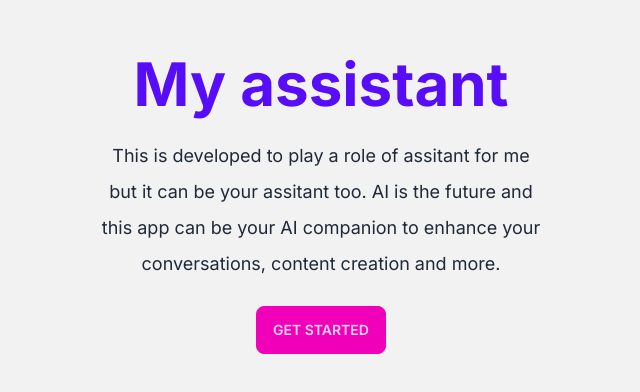
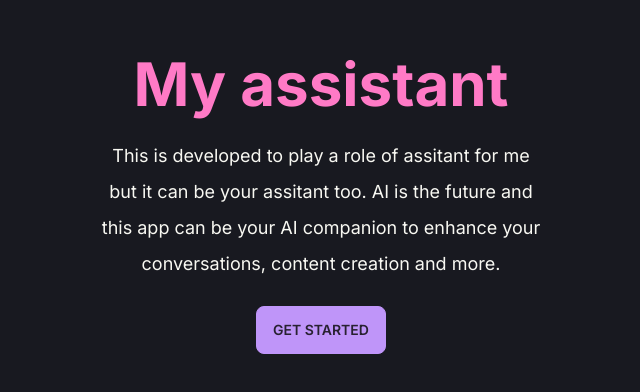
Before and after one commit to pastendi/assistant-gpt, a Next.js app: page / in a window 1280 px wide. Shown: the part 196-588 px from the top of the page, without its empty margins (319-959 px from the left). Built offline with nearby package versions, Linux system fonts and the light colour scheme.

Commit message:
setting theme using daisyui

```diff
--- a/components/ThemeBtn.jsx
+++ b/components/ThemeBtn.jsx
@@ -1,10 +1,22 @@
-import React from 'react'
+'use client'
+import { useState } from 'react'
 import { BsMoonFill, BsSunFill } from 'react-icons/bs'
 
+const themes = {
+  winter: 'winter',
+  dracula: 'dracula',
+}
+
 const ThemeBtn = () => {
+  const [theme, setTheme] = useState(themes.dracula)
+  const toggleTheme = () => {
+    const newTheme = theme === themes.winter ? themes.dracula : themes.winter
+    document.documentElement.setAttribute('data-theme', newTheme)
+    setTheme(newTheme)
+  }
   return (
-    <button className='btn btn-primary btn-sm'>
-      <BsMoonFill size={16} />
+    <button className='btn btn-outline  btn-sm' onClick={toggleTheme}>
+      {theme === 'winter' ? <BsMoonFill size={16} /> : <BsSunFill size={16} />}
     </button>
   )
 }
--- a/tailwind.config.js
+++ b/tailwind.config.js
@@ -15,4 +15,7 @@ module.exports = {
     },
   },
   plugins: [require('@tailwindcss/typography'), require('daisyui')],
+  daisyui: {
+    themes: ['dracula', 'winter'],
+  },
 }
```
